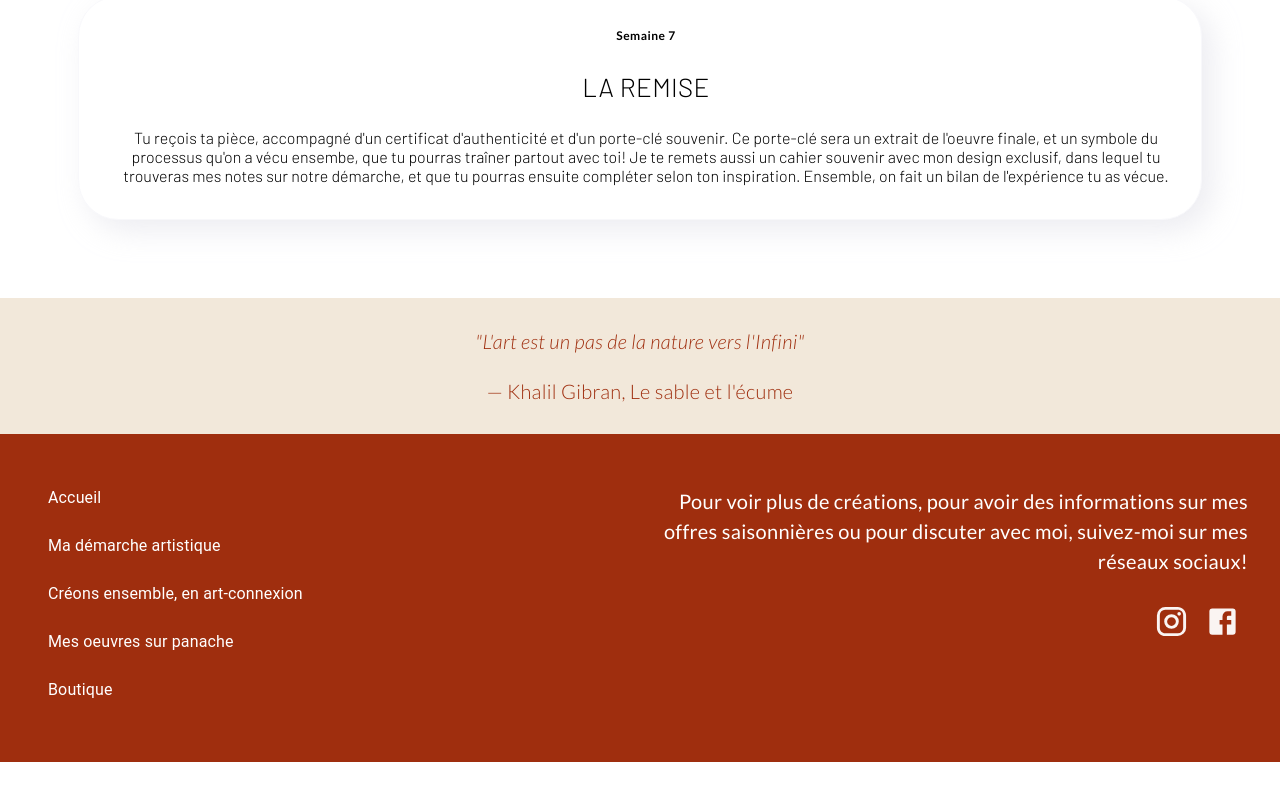
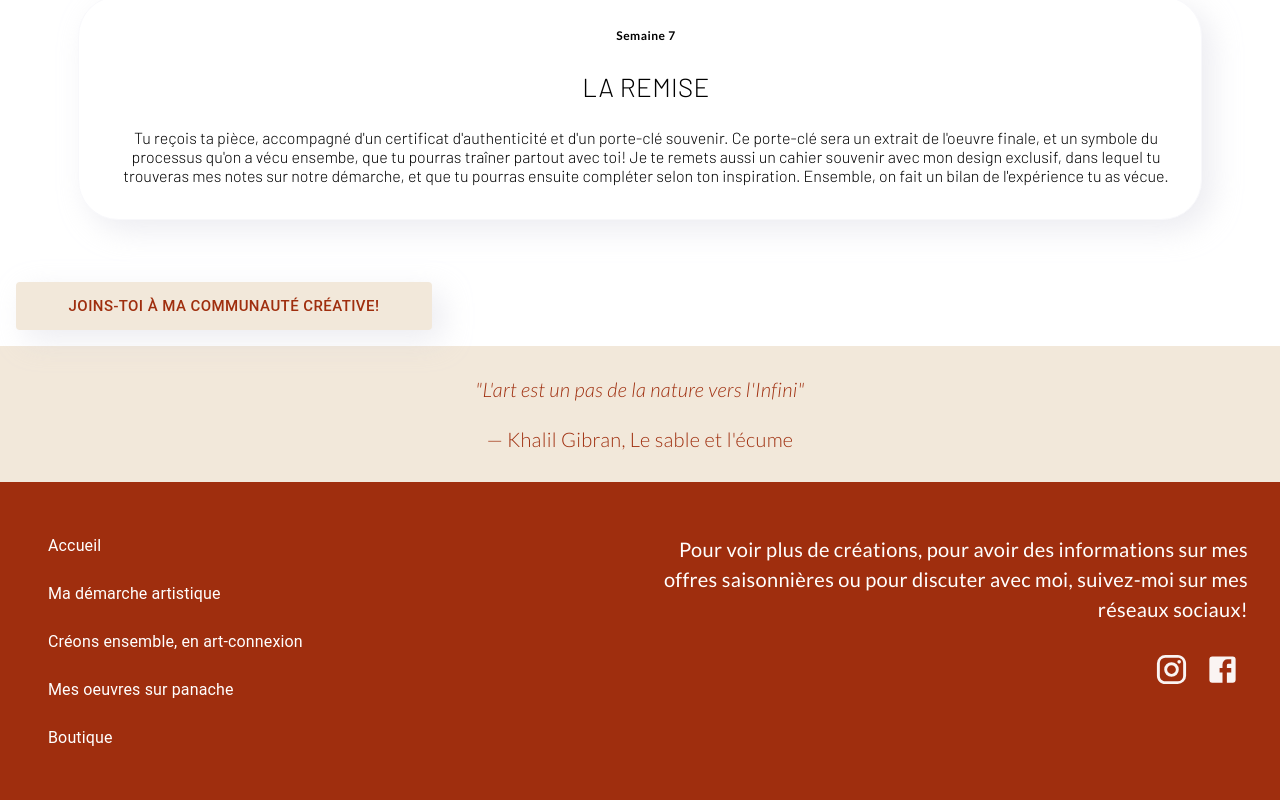
Before and after one commit to Jon104/flora-design, a React (Create React App) app: page /ensemble in a window 1280 px wide. Shown: the part 3221-4021 px from the top of the page. Before the commit the page ends 3983 px from the top, so only its background shows below. Built offline with nearby package versions, Linux system fonts and the light colour scheme; no server answers.

Commit message:
Added link to facebook

```diff
--- a/src/classes/ClassesPage.jsx
+++ b/src/classes/ClassesPage.jsx
@@ -104,7 +104,12 @@ const Classes = ({ onAddToCart, productsByCategory }) => {
           </Grid>
           <Box my={6}>
             <Button
-              onClick={() => console.log("yo")}
+              onClick={() =>
+                window.open(
+                  "https://www.facebook.com/Flora-Design-2473490369540452/",
+                  "_blank"
+                )
+              }
               variant="contained"
               size="large"
               sx={{
@@ -127,7 +132,7 @@ const Classes = ({ onAddToCart, productsByCategory }) => {
         {productsByCategory
           .filter((category) => category.name === "Fournitures")
           .map((category) => (
-            <Grid container xs={12} alignItems="self-start">
+            <Grid container xs={12} alignItems="end">
               <Grid item xs={12}>
                 <Box>
                   <Subtitle>{category.name}</Subtitle>
--- a/src/pages/CreateTogether.jsx
+++ b/src/pages/CreateTogether.jsx
@@ -1,4 +1,4 @@
-import { Box, Grid } from "@mui/material";
+import { Box, Button, Grid } from "@mui/material";
 import Footer from "components/Footer";
 import { isMobile } from "react-device-detect";
 import styled from "styled-components";
@@ -237,6 +237,26 @@ const CreateTogether = () => {
             </Grid>
           ))}
         </MiddleSection>
+        <Button
+          onClick={() =>
+            window.open(
+              "https://www.facebook.com/Flora-Design-2473490369540452/",
+              "_blank"
+            )
+          }
+          variant="contained"
+          size="large"
+          sx={{
+            backgroundColor: "#F2E8DA",
+            color: "#9F2E0E",
+            fontSize: 15,
+            height: "3rem",
+            width: "26rem",
+            boxShadow: "10px 10px 30px 0px #D0CFDC66",
+          }}
+        >
+          Joins-toi à ma communauté créative!
+        </Button>
       </Box>
       <Footer />
     </>
```
